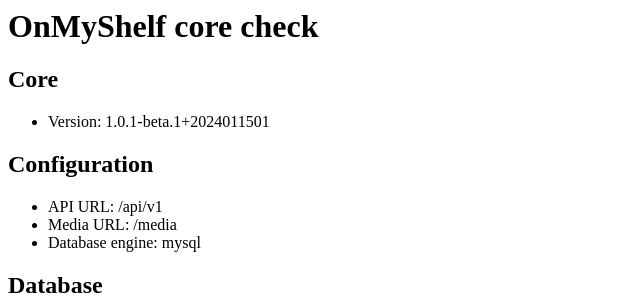
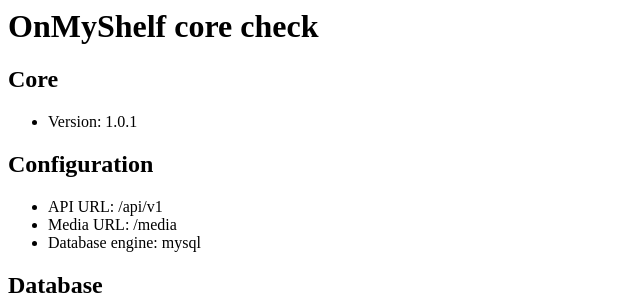
Before and after one commit to onmyshelf/api, a PHP site: page /check.php in a window 1280 px wide. Shown: the top 305 px of the page, without its empty margins (0-640 px from the left). Run offline with PHP 8.4, Linux system fonts and the light colour scheme.

Commit message:
1.0.1 release

```diff
--- a/inc/init.php
+++ b/inc/init.php
@@ -1,5 +1,5 @@
 <?php
-define('VERSION', '1.0.1-beta.1+2024011501');
+define('VERSION', '1.0.1');
 
 // load config file
 if (!file_exists("config.php")) {
```
Also changed, not shown: CHANGELOG.md, LICENSE.md.
